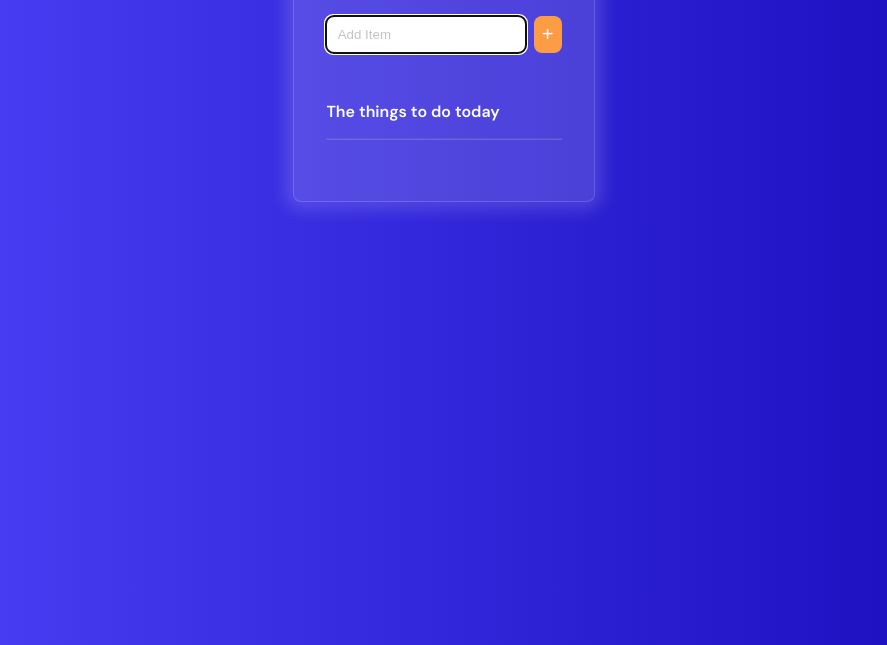
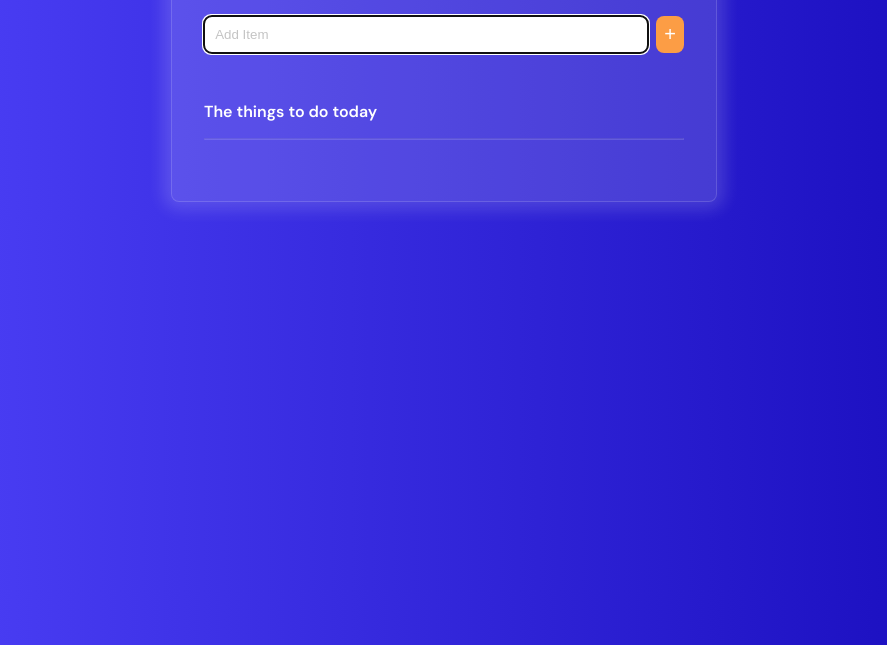
Before and after one commit to chriskwork/todo-list, a plain HTML site: page index.html in a window 1280 px wide. Shown: the part 155-800 px from the top of the page, without its empty margins (196-1083 px from the left). Drawn offline with Linux system fonts and the light colour scheme.

```diff
--- a/main.css
+++ b/main.css
@@ -31,7 +31,7 @@ hr {
 }
 
 .wrapper {
-    max-width: 480px;
+    width: 480px;
     background-color: var(--rgba-bg);
     padding: 2rem;
     margin: 1rem;
```
